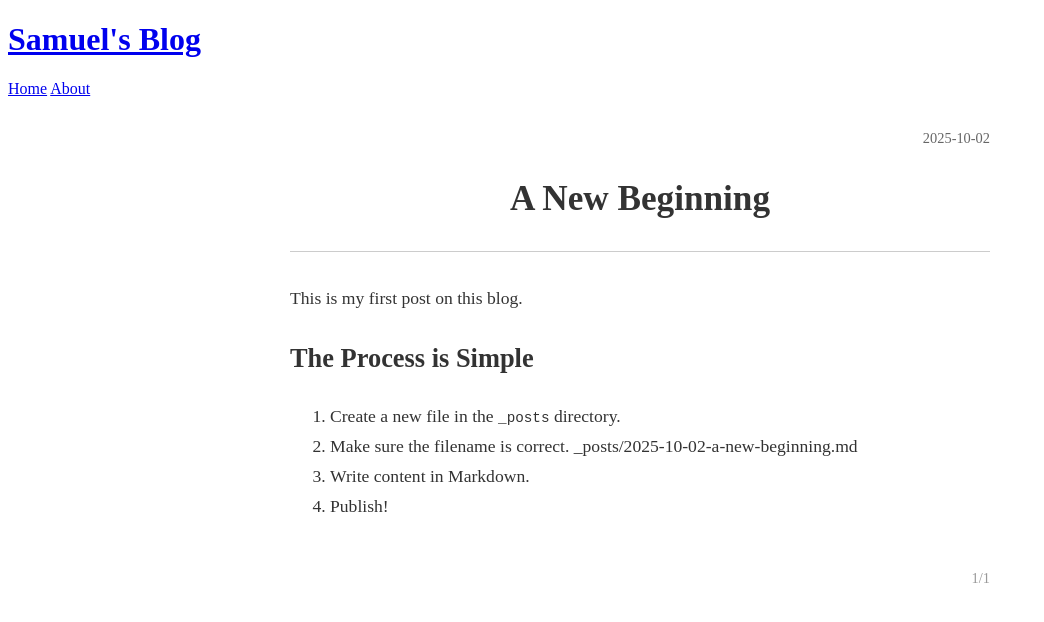
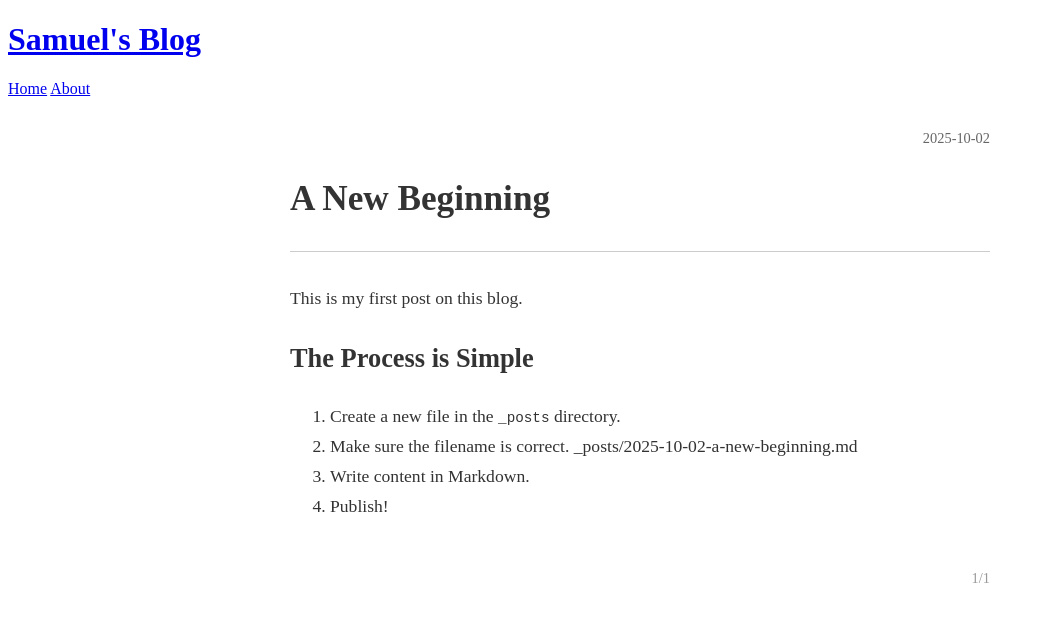
Before and after one commit to sacchen/sacchen.github.io, a Jekyll site: the page built from _posts/2025-10-02-my-first-post.md, in a window 1280 px wide. Shown: the top 622 px of the page, without its empty margins (0-1044 px from the left). Built offline with Jekyll 4.4.1, drawn with Linux system fonts in a browser that asks for light colours.

Commit message:
Left align home and posts

```diff
--- a/assets/css/style.css
+++ b/assets/css/style.css
@@ -27,29 +27,30 @@
     color: #333; /* A dark gray for text is easier on the eyes than pure black */
   }
 
+
   /* --- Post Header Styling --- */
-  .post-header {
-    border-bottom: 1px solid #ccc; /* A line under the header */
+    .post-header {
+    border-bottom: 1px solid #ccc;
     padding-bottom: 1rem;
     margin-bottom: 2rem;
   }
 
-  .post-meta {
+    .post-meta {
     display: flex;
-    justify-content: space-between; /* Puts one item left, one right */
+    justify-content: space-between;
     font-size: 0.9em;
     color: #666;
     margin-bottom: 2rem;
   }
 
-  .post-title {
-    text-align: center;
+    .post-title {
+    text-align: left; /* This is the line we changed */
     font-size: 2.2em;
     margin-bottom: 0.5rem;
   }
 
-  .post-author {
-    text-align: center;
+    .post-author {
+    text-align: left; /* Changed this for consistency */
     font-size: 1em;
     color: #666;
     margin-top: 0;
```
Also changed, not shown: index.md (+1 -1 lines), 2 other files.
